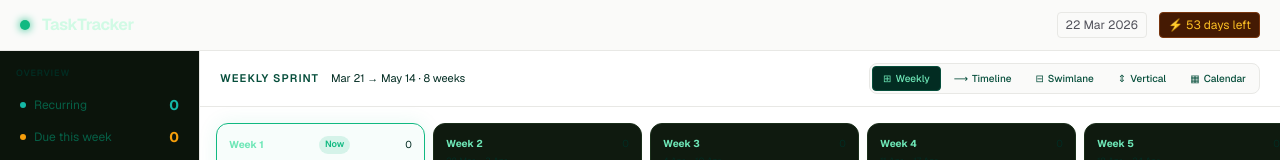
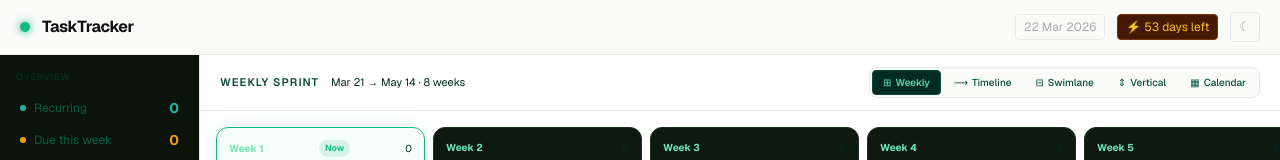
Before and after one commit to Mattpbaker/TaskTracker, a Next.js app: page /dashboard in a window 1280 px wide. Shown: the top 160 px of the page. Built offline with nearby package versions, Linux system fonts and the light colour scheme; no server answers; the database is empty.

Commit message:
feat: theme toggle in topbar with localStorage persistence

```diff
--- /dev/null
+++ b/src/components/layout/ThemeToggle.tsx
@@ -0,0 +1,28 @@
+'use client'
+import { useEffect, useState } from 'react'
+
+export default function ThemeToggle() {
+  const [dark, setDark] = useState(false)
+
+  // Sync initial state from the class already set by the inline script
+  useEffect(() => {
+    setDark(document.documentElement.classList.contains('dark'))
+  }, [])
+
+  const toggle = () => {
+    const next = !dark
+    setDark(next)
+    document.documentElement.classList.toggle('dark', next)
+    localStorage.setItem('tt-theme', next ? 'dark' : 'light')
+  }
+
+  return (
+    <button
+      onClick={toggle}
+      aria-label={dark ? 'Switch to light mode' : 'Switch to dark mode'}
+      className="text-[13px] px-2 py-1 rounded border border-border text-muted hover:text-primary hover:border-secondary transition-colors"
+    >
+      {dark ? '☀' : '☾'}
+    </button>
+  )
+}
--- a/src/components/layout/TopBar.tsx
+++ b/src/components/layout/TopBar.tsx
@@ -1,14 +1,18 @@
 import DaysRemainingBadge from './DaysRemainingBadge'
+import ThemeToggle from './ThemeToggle'
 
 export default function TopBar() {
-  const today = new Date().toLocaleDateString('en-GB', { day: 'numeric', month: 'short', year: 'numeric' })
+  const today = new Date().toLocaleDateString('en-GB', {
+    day: 'numeric', month: 'short', year: 'numeric',
+  })
   return (
-    <header className="flex items-center gap-3 px-5 py-3 bg-surface border-b border-border">
+    <header className="flex items-center gap-3 px-5 py-3 bg-surface border-b border-border flex-shrink-0">
       <div className="w-2.5 h-2.5 rounded-full bg-cat-social shadow-[0_0_8px_#10b981]" />
-      <span className="font-bold text-emerald-100 tracking-tight">TaskTracker</span>
+      <span className="font-bold text-primary tracking-tight">TaskTracker</span>
       <div className="ml-auto flex items-center gap-3">
-        <span className="text-xs text-zinc-600 border border-border rounded px-2 py-1">{today}</span>
+        <span className="text-xs text-muted border border-border rounded px-2 py-1">{today}</span>
         <DaysRemainingBadge />
+        <ThemeToggle />
       </div>
     </header>
   )
```
